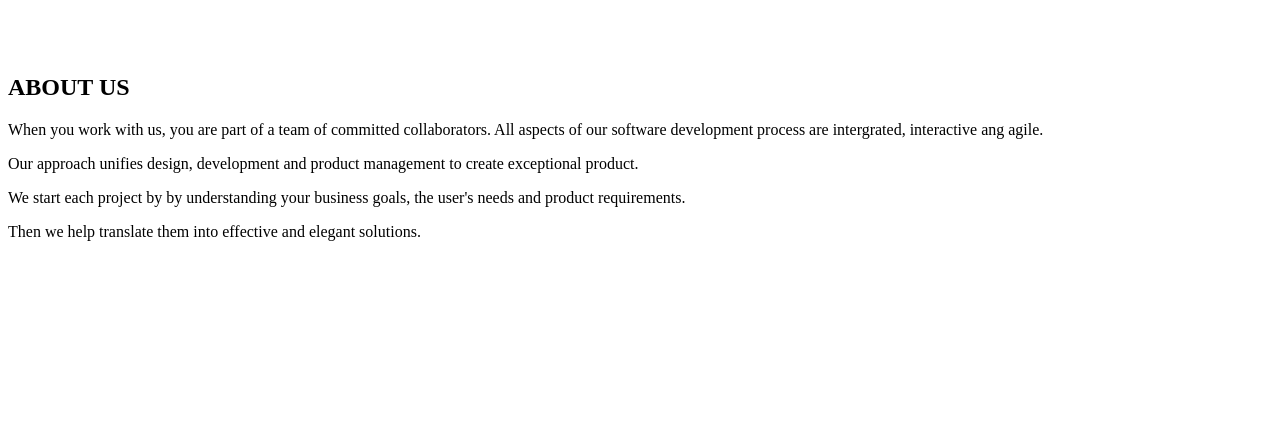
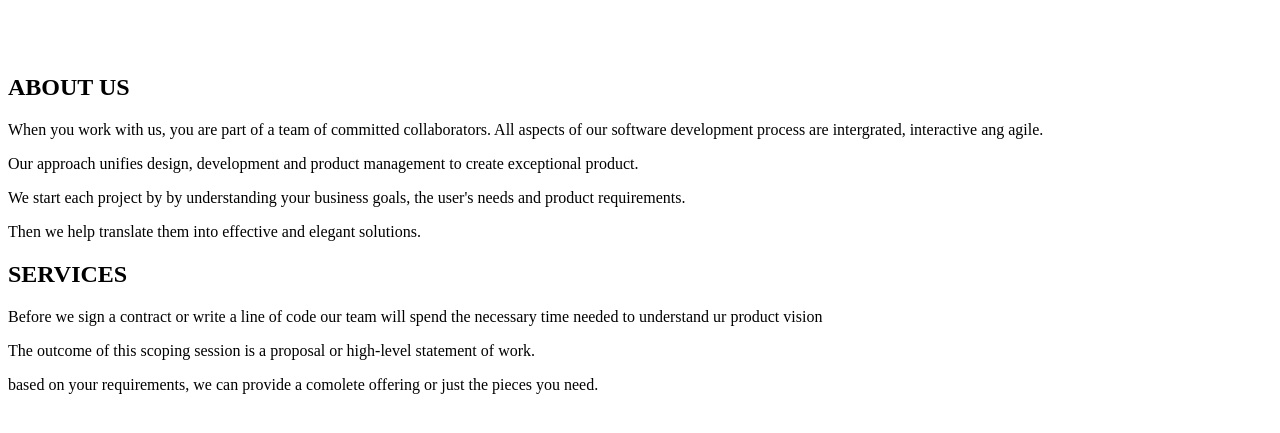
Before and after one commit to Mash14/Delani-Studios, a plain HTML site: page index.html in a window 1280 px wide. Shown: the part 209-642 px from the top of the page. Drawn offline with Linux system fonts and the light colour scheme.

Commit message:
add the services paragraph

```diff
--- a/index.html
+++ b/index.html
@@ -18,7 +18,10 @@
     <p>Our approach unifies design, development and product management to create exceptional product.</p>
     <p>We start each project by by understanding your business goals, the user's needs and product requirements.</p>
     <p>Then we help translate them into effective and elegant solutions.</p>
-
+    <h2>SERVICES</h2>
+    <p>Before we sign a contract or write a line of code our team will spend the necessary time needed to understand ur product vision</p>
+    <p>The outcome of this scoping session is a proposal or high-level statement of work.</p>
+    <p>based on your requirements, we can provide a comolete offering or just the pieces you need.</p>
     </div>
 
 
```
